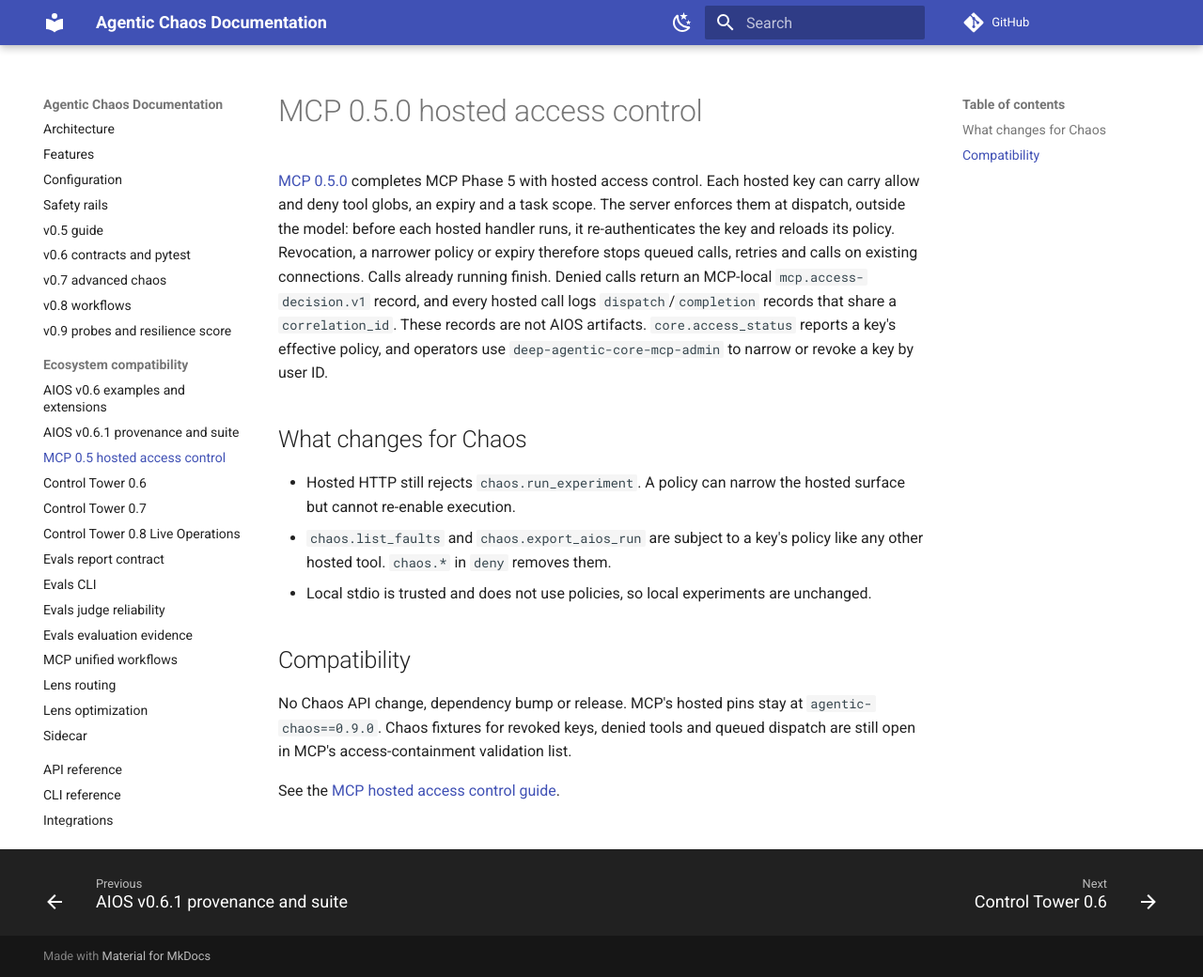
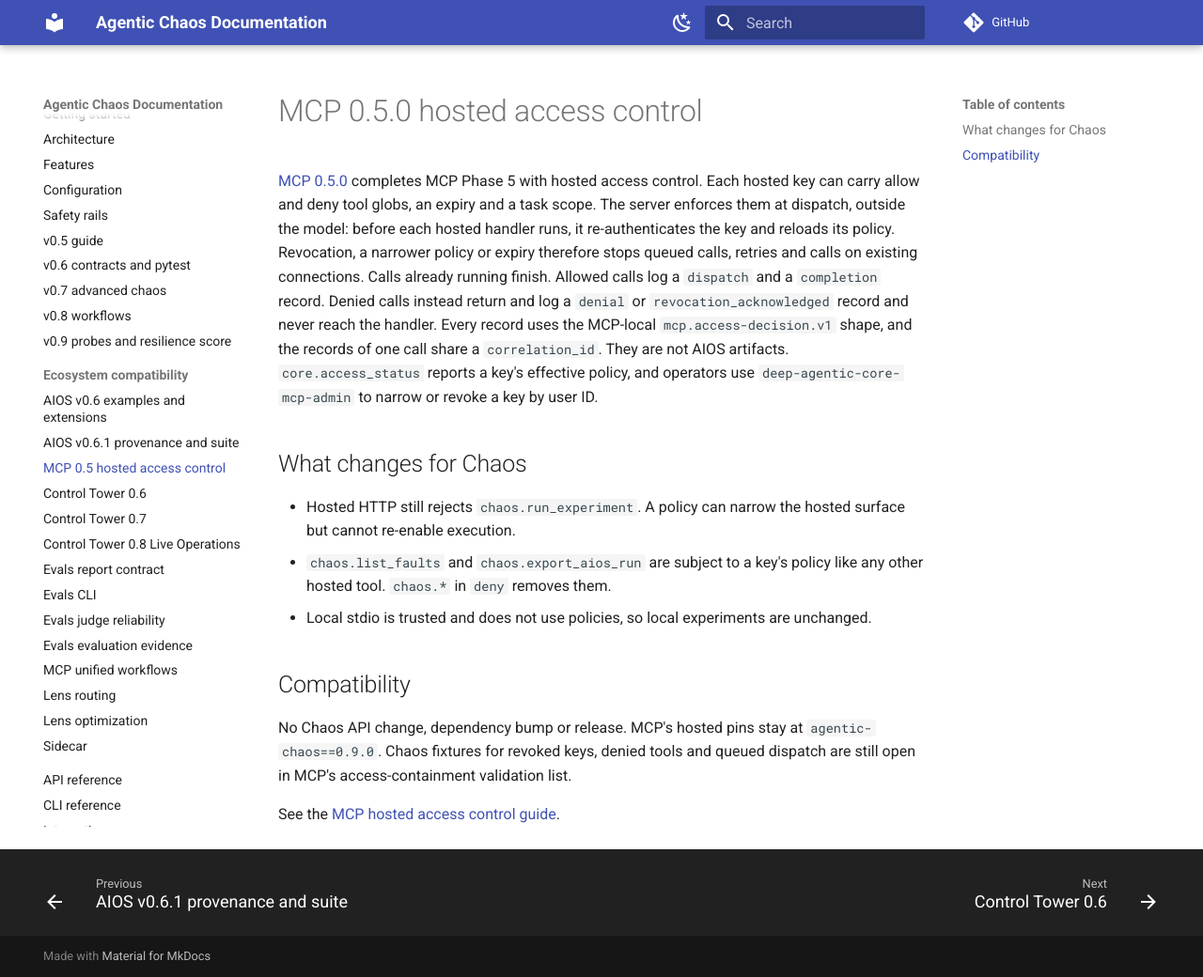
Before and after one commit to DeepAgentLabs/agentic-chaos, an MkDocs documentation site: the page built from docs/mcp-0.5-access-control.md, in a window 1280 px wide and 1040 px high. Shown: the whole window at 94% size. Built offline with MkDocs 1.6.1 and Material for MkDocs 9.7.7, drawn with Linux system fonts in a browser that asks for light colours; comment, search, counter and statistics services are not loaded.

Commit message:
docs: separate allowed-call and denied-call MCP access evidence

```diff
--- a/docs/mcp-0.5-access-control.md
+++ b/docs/mcp-0.5-access-control.md
@@ -1,6 +1,6 @@
 # MCP 0.5.0 hosted access control
 
-[MCP 0.5.0](https://github.com/DeepAgentLabs/mcp-server/releases/tag/v0.5.0) completes MCP Phase 5 with hosted access control. Each hosted key can carry allow and deny tool globs, an expiry and a task scope. The server enforces them at dispatch, outside the model: before each hosted handler runs, it re-authenticates the key and reloads its policy. Revocation, a narrower policy or expiry therefore stops queued calls, retries and calls on existing connections. Calls already running finish. Denied calls return an MCP-local `mcp.access-decision.v1` record, and every hosted call logs `dispatch`/`completion` records that share a `correlation_id`. These records are not AIOS artifacts. `core.access_status` reports a key's effective policy, and operators use `deep-agentic-core-mcp-admin` to narrow or revoke a key by user ID.
+[MCP 0.5.0](https://github.com/DeepAgentLabs/mcp-server/releases/tag/v0.5.0) completes MCP Phase 5 with hosted access control. Each hosted key can carry allow and deny tool globs, an expiry and a task scope. The server enforces them at dispatch, outside the model: before each hosted handler runs, it re-authenticates the key and reloads its policy. Revocation, a narrower policy or expiry therefore stops queued calls, retries and calls on existing connections. Calls already running finish. Allowed calls log a `dispatch` and a `completion` record. Denied calls instead return and log a `denial` or `revocation_acknowledged` record and never reach the handler. Every record uses the MCP-local `mcp.access-decision.v1` shape, and the records of one call share a `correlation_id`. They are not AIOS artifacts. `core.access_status` reports a key's effective policy, and operators use `deep-agentic-core-mcp-admin` to narrow or revoke a key by user ID.
 
 ## What changes for Chaos
 
```
Also changed, not shown: README.md (+1 -1 lines), ROADMAP.md (+1 -1 lines).
